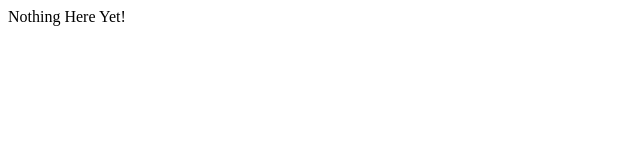
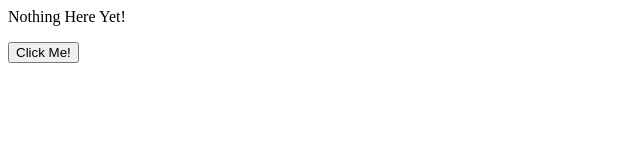
Before and after one commit to BountyInfinity/encrypt-test-1, a plain HTML site: page index.html in a window 1280 px wide. Shown: the whole page, without its empty margins (0-640 px from the left). Drawn offline with Linux system fonts and the light colour scheme.

Commit message:
Update index.html

```diff
--- a/index.html
+++ b/index.html
@@ -2,6 +2,7 @@
 <body>
 
 <p id="p1">Nothing Here Yet!</p>
+<button onclick=go();>Click Me!</button>
 
 <script>
   npm install crypto-js
```
